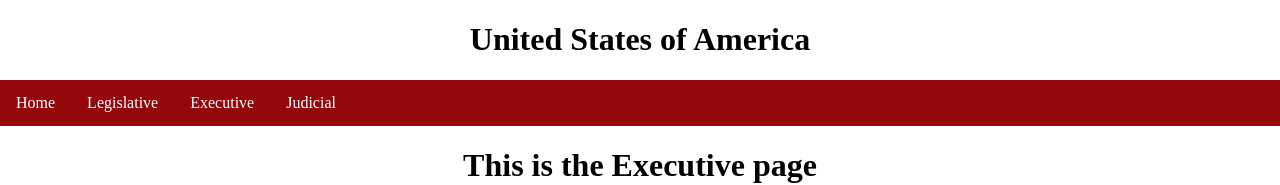
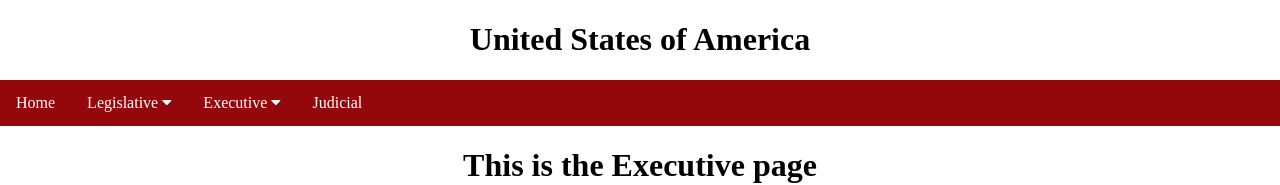
Before and after one commit to lhou2007/Coding-Projects-1, a plain HTML site: page Website/executive.html in a window 1280 px wide. Shown: the top 185 px of the page. Drawn offline with Linux system fonts and the light colour scheme.

Commit message:
added font awesome for all the html files

```diff
--- a/Website/executive.html
+++ b/Website/executive.html
@@ -6,6 +6,8 @@
     <meta name="viewport" content="width=device-width, initial-scale=1.0">
     <title>United States of America</title>
     <link rel="stylesheet" href="style.css">
+    <link rel="stylesheet" href="https://cdnjs.cloudflare.com/ajax/libs/font-awesome/4.7.0/css/font-awesome.min.css">
+
 </head>
 <body>
 
```
Also changed, not shown: Website/index.html (+1 -0 lines), Website/judicial.html (+2 -0 lines), Website/legislative.html (+2 -0 lines).
